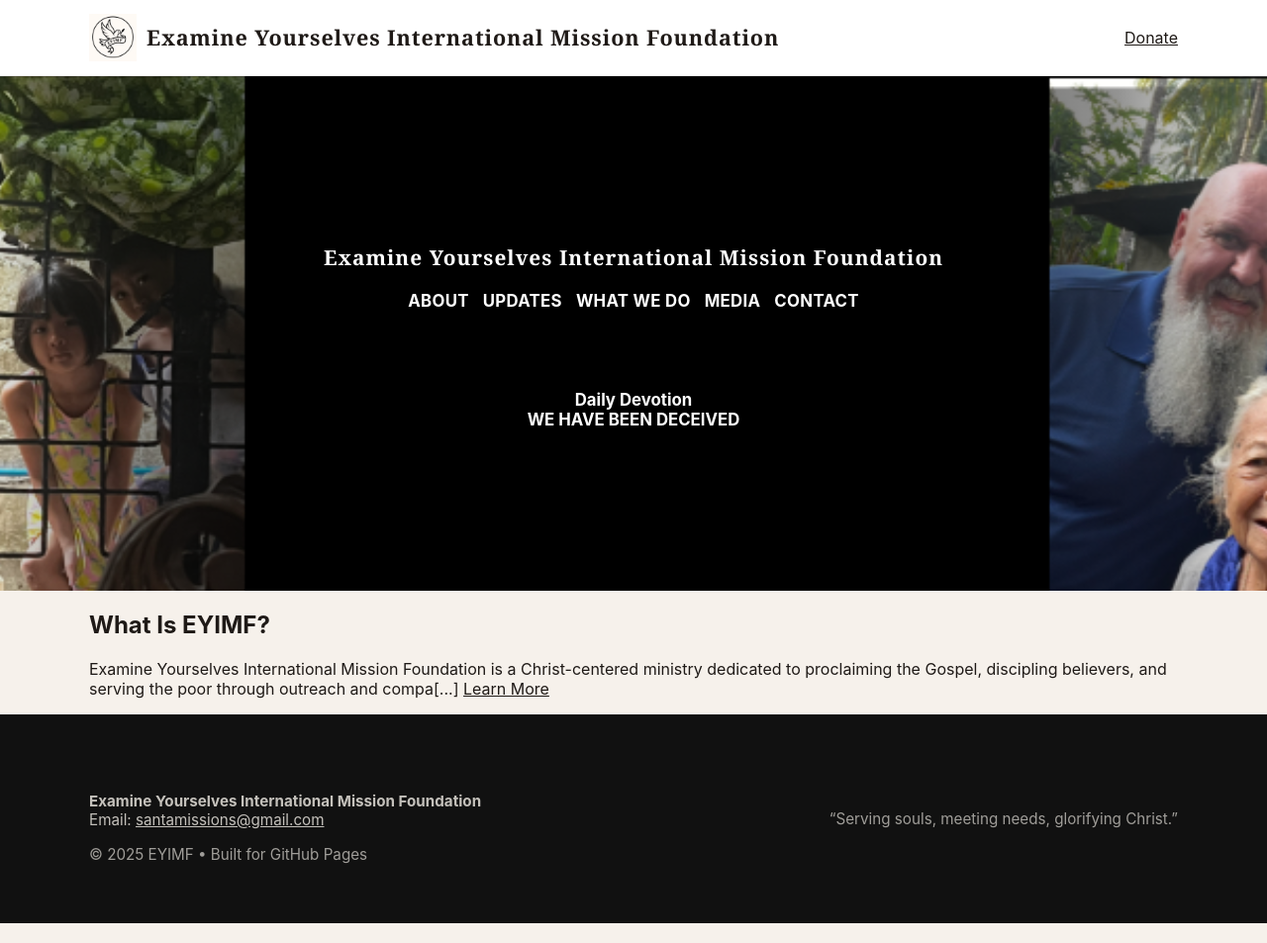
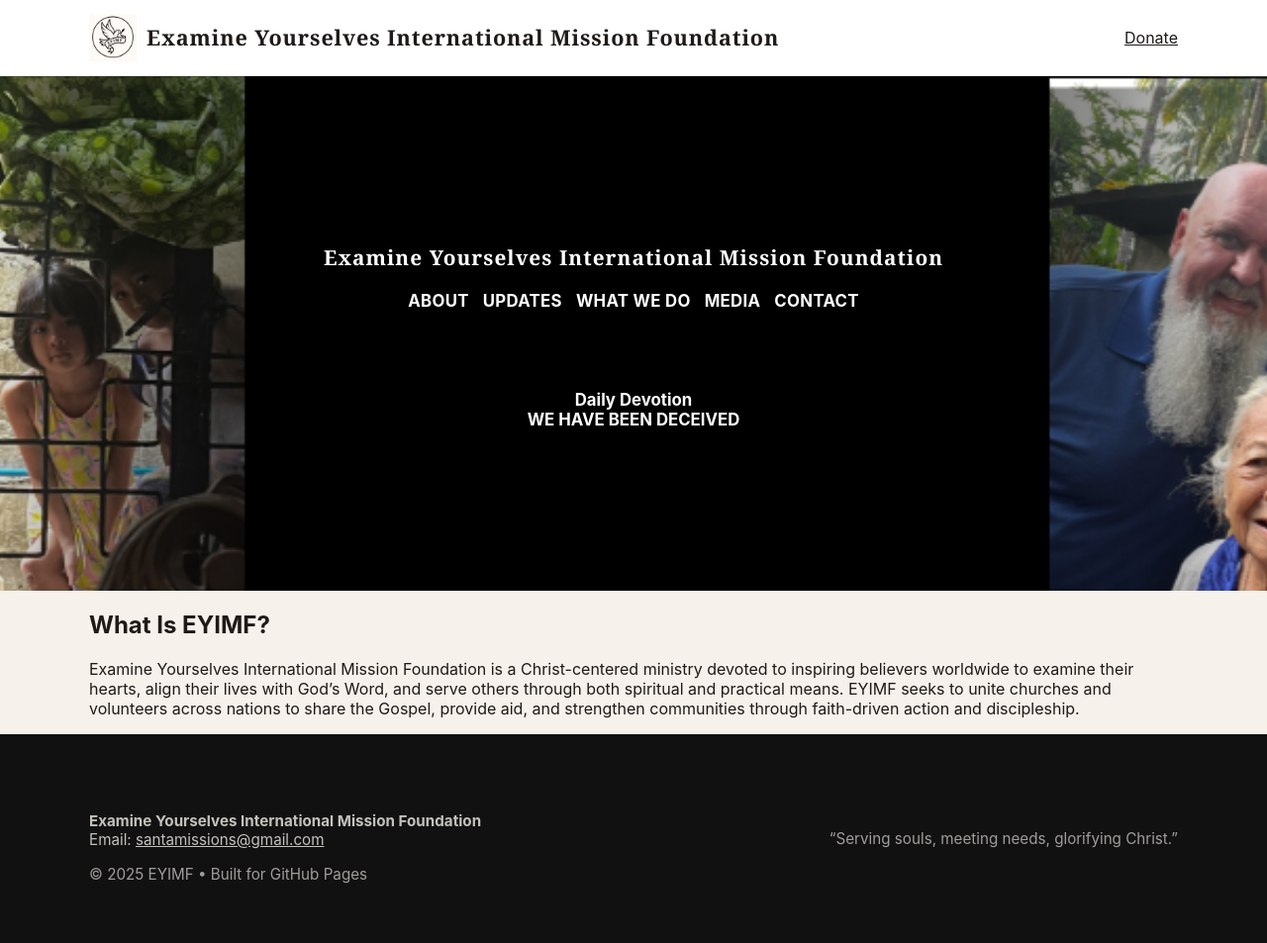
Before and after one commit to Irdavid160/eyimf, a Jekyll site: the page index.html, which Jekyll copies as it is, in a window 1280 px wide and 953 px high. Shown: the whole window at 99% size. Built offline with Jekyll 4.4.1, drawn with Linux system fonts in a browser that asks for light colours.

Commit message:
Revise EYIMF description in index.html
Updated the description of EYIMF to emphasize its mission and activities.

```diff
--- a/index.html
+++ b/index.html
@@ -248,8 +248,9 @@
 <section class="overview">
   <div class="container">
     <h2>What Is EYIMF?</h2>
-    <p>Examine Yourselves International Mission Foundation is a Christ-centered ministry dedicated to proclaiming the Gospel, discipling believers, and serving the poor through outreach and compa[...]
-    <a href="about.html" class="button">Learn More</a>
+    <p>Examine Yourselves International Mission Foundation is a Christ-centered ministry devoted to inspiring believers worldwide to examine their hearts, align their lives with God’s Word,
+      and serve others through both spiritual and practical means. EYIMF seeks to unite churches and volunteers across nations to share the Gospel, provide aid, and strengthen communities through
+      faith-driven action and discipleship.</p>
   </div>
 </section>
 
```
